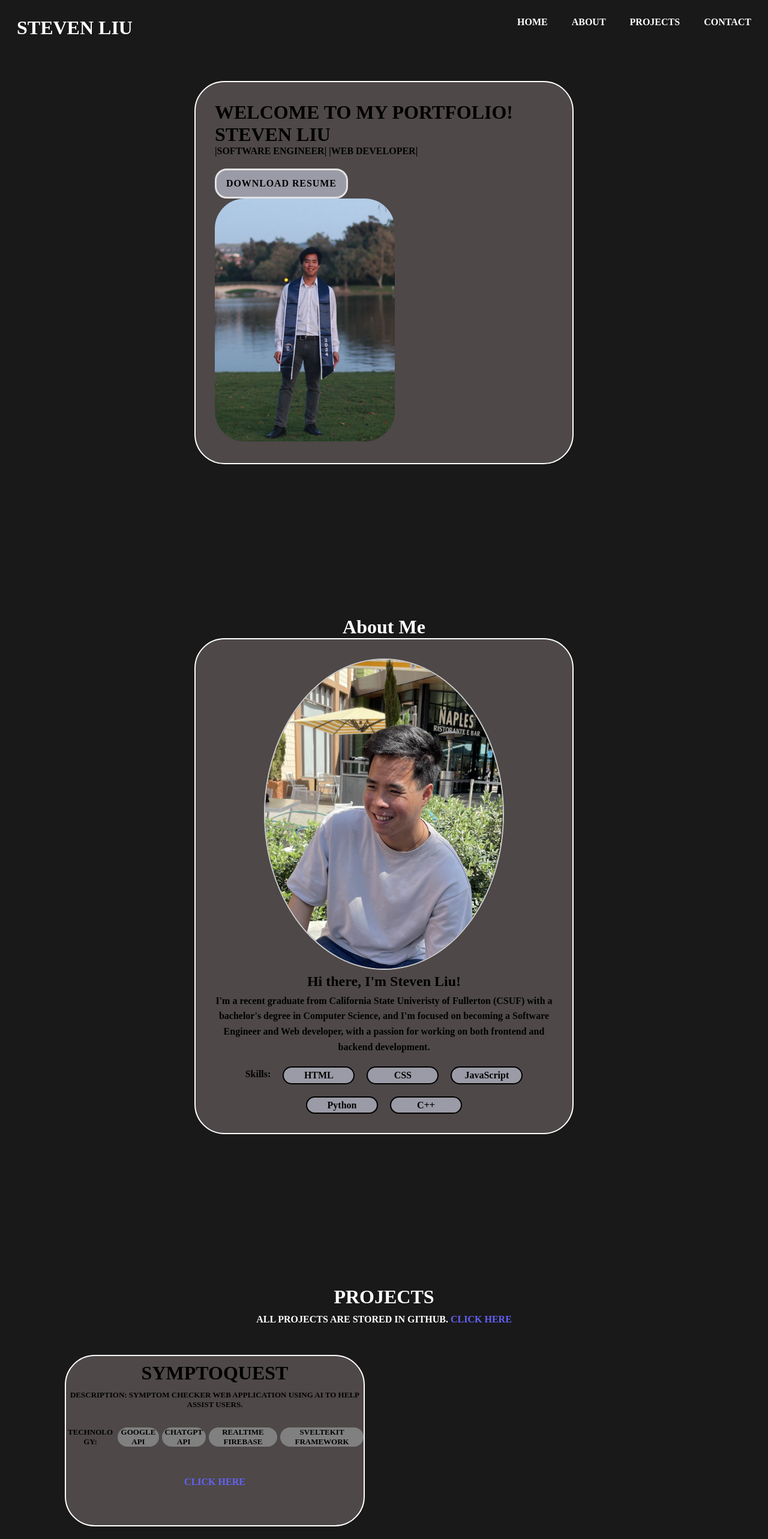
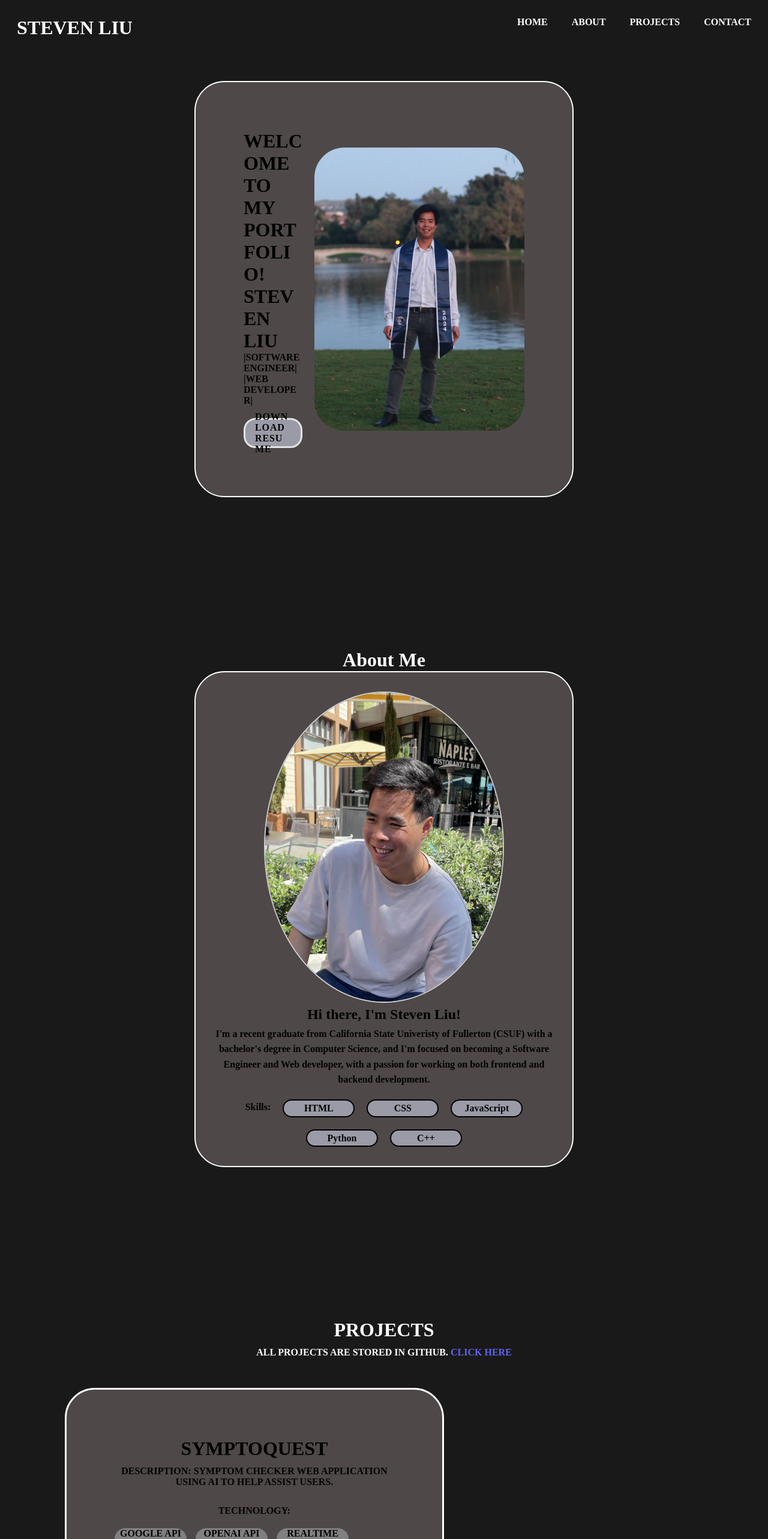
Before and after one commit to sttvbn/web-portfolio, a SvelteKit app: page /home in a window 1280 px wide. Shown: the top 2566 px of the page at 60% size. Built offline with nearby package versions, Linux system fonts and the light colour scheme.

Commit message:
new updates

```diff
--- a/src/routes/home/+page.svelte
+++ b/src/routes/home/+page.svelte
@@ -16,15 +16,15 @@
     <div class = "content">
         <div id = "home-content">
             <div class = "main-content">
+                <div class = "text-container">
                     <h1> Welcome to my Portfolio!  </h1>
                     <h1> Steven Liu </h1>
                     <p1> |Software Engineer| |Web Developer|</p1>
                     <div class = "resume">
                         <a class = "download" href = "src/routes/resume/Resume.pdf" download = "Resume.pdf"> Download Resume</a>
                     </div>
-                <div class = "image">
+                </div>
                 <img src = "images/self.jpg" alt="self" class = "self-image">
-                </div>
             </div>
         </div>
     </div>
@@ -64,10 +64,13 @@
                     <p class = "description">
                         <strong>Description:</strong> Symptom checker web application using AI to help assist users.
                     </p>
+
+                    <div class = "tech-title">
+                        <p1>Technology:</p1>
+                    </div>
                     <div class = "Tech">
-                        <strong>Technology:</strong>
                         <li>Google API</li>
-                        <li>Chatgpt API</li>
+                        <li>OpenAI API</li>
                         <li>Realtime Firebase</li>
                         <li>Sveltekit Framework</li>
                     </div>
@@ -116,10 +119,13 @@
     }
 
     .main-content{
-        flex: 1;
-        min-width: 300px;
-        text-align: left;
+        display: flex;
+        justify-content: space-between;
+        align-items: center;
+        width: 100%;
         word-break: break-word;
+        flex-wrap: wrap;
+        gap: 20px;
     }
 
     .content {
@@ -128,26 +134,32 @@
         background-color: rgb(78, 72, 72);
         border-radius: 50px;
         width: 50%;
+        height: 50%;
         margin: auto;
-        height: auto;
         margin-top: 50px;
         border: 2px solid white;
 
 
         display: flex;
-        justify-content: space-between;
+        justify-content: center;
         align-items: center;
-        padding: 2rem;
+        padding: 5rem;
         gap: 20px;
     }
 
+    .text-container{
+        flex: 2;
+        text-align: left;
+    }
+
     .self-image{
+        display: flex;
+        justify-content: right;
         width: 100%;
-        max-width: 300px;
+        max-width: 350px;
         height: auto;
         border-radius: 50px;
         object-fit: cover;
-        flex: 1;
     }
 
     .nav {
@@ -329,29 +341,40 @@
     }
 
     .project-info h1{
-        padding-top: 10px;
         color: black;
     }
 
+    .tech-title{
+        font-size:medium;
+        color: black;
+        padding-top: 20px;
+    }
+
     .Tech{
+        display: flex;
+        flex-wrap: wrap;
+        gap: 15px;
+        padding-top: 20px;
+        font-size:medium;
+        color: black;
+        list-style-type: none;
         overflow: hidden;
-        list-style-type: none;
-        display: flex;
-        gap: 5px;
-        padding-top: 20px;
-        font-size:small;
-        color: black;
     }
 
     .Tech li{
         background-color: grey;
         border-radius: 50px;
+        min-width: 120px;
+        text-align: center;
+        word-break: break-word;
+        max-width: 120px;
+        width: 20%;
     }
 
 
     .description{
         padding-bottom: 10px;
-        font-size: small;
+        font-size: medium;
         color: black;
     }
 
@@ -361,12 +384,13 @@
         background-color:rgb(78, 72, 72);
         border-radius: 50px;
         width: 50%;
-        max-width: 500px;
+        max-width: 700px;
         height: auto;
         margin-top: 50px;
         margin-left: 100px;
-        border: 2px solid white;
+        border: 3px solid white;
         word-break: break-word;
+        padding: 5rem;
     }
 
     .display-link{
```
Lines whose indentation alone changed are shown as unchanged.
